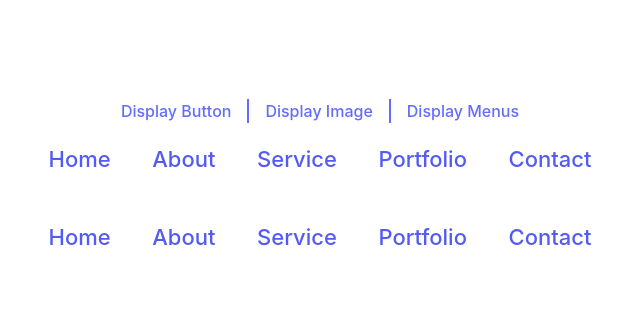
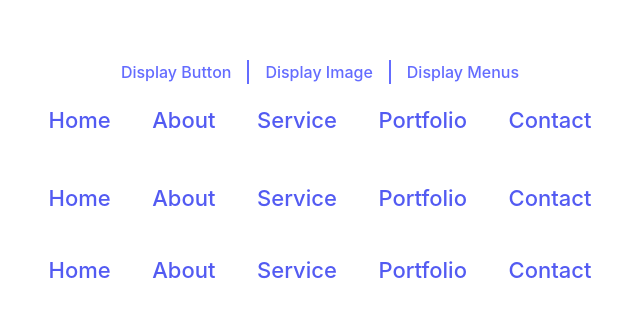
Before and after one commit to andy5566w/vue3-advenced-css, a Vue app: page /menus in a window 1280 px wide. Shown: the part 230-546 px from the top of the page, without its empty margins (320-960 px from the left). Built offline with nearby package versions, Linux system fonts and the light colour scheme.

Commit message:
add SplittedBackgroundMenu.vue

```diff
--- a/src/components/DisplayMenus.vue
+++ b/src/components/DisplayMenus.vue
@@ -1,12 +1,15 @@
 <template>
   <div class="flex flex-col items-center gap-8">
-    <GrowingBorderMenu /><BackgroundAndBorderMenu />
+    <GrowingBorderMenu />
+    <BackgroundAndBorderMenu />
+    <SplittedBackgroundMenu />
   </div>
 </template>
 
 <script setup>
 import GrowingBorderMenu from './menus/GrowingBorderMenu.vue'
 import BackgroundAndBorderMenu from './menus/BackgroundAndBorderMenu.vue'
+import SplittedBackgroundMenu from './menus/SplittedBackgroundMenu.vue'
 </script>
 
 <style scoped></style>
--- /dev/null
+++ b/src/components/menus/SplittedBackgroundMenu.vue
@@ -0,0 +1,102 @@
+<template>
+  <ul class="flex gap-4">
+    <li>
+      <a href="#">Home <span></span></a>
+    </li>
+    <li>
+      <a href="#">About <span></span></a>
+    </li>
+    <li>
+      <a href="#">Service <span></span></a>
+    </li>
+    <li>
+      <a href="#">Portfolio <span></span></a>
+    </li>
+    <li>
+      <a href="#">Contact <span></span></a>
+    </li>
+  </ul>
+</template>
+
+<script setup></script>
+
+<style scoped lang="scss">
+ul {
+  gap: 0;
+}
+a {
+  --split-color: #e91e63;
+  padding: 0.5rem 1.3rem;
+  font-size: 22px;
+  color: #535bf2;
+  position: relative;
+  background-color: transparent;
+  overflow: hidden;
+  display: inline-block;
+  transition: all 0.5s;
+
+  &:before,
+  &:after,
+  span:before,
+  span:after {
+    content: '';
+    position: absolute;
+    height: 100%;
+    width: 25%;
+    background-color: var(--split-color);
+    top: 0;
+    transition: all 0.3s;
+    transform: translateY(-100%);
+    z-index: -1;
+  }
+
+  &:before {
+    left: 0;
+  }
+
+  &:after {
+    left: 25%;
+    transition-delay: 0.1s;
+  }
+
+  span:before {
+    left: 50%;
+    transition-delay: 0.3s;
+  }
+
+  span:after {
+    left: 75%;
+    transition-delay: 0.3s;
+  }
+
+  &:hover {
+    color: #fff;
+
+    &:before,
+    &:after,
+    span:before,
+    span:after {
+      transform: translateY(0);
+    }
+
+    &:before {
+      left: 0;
+    }
+
+    &:after {
+      left: 25%;
+      transition-delay: 0.1s;
+    }
+
+    span:before {
+      left: 50%;
+      transition-delay: 0.2s;
+    }
+
+    span:after {
+      left: 75%;
+      transition-delay: 0.3s;
+    }
+  }
+}
+</style>
```
